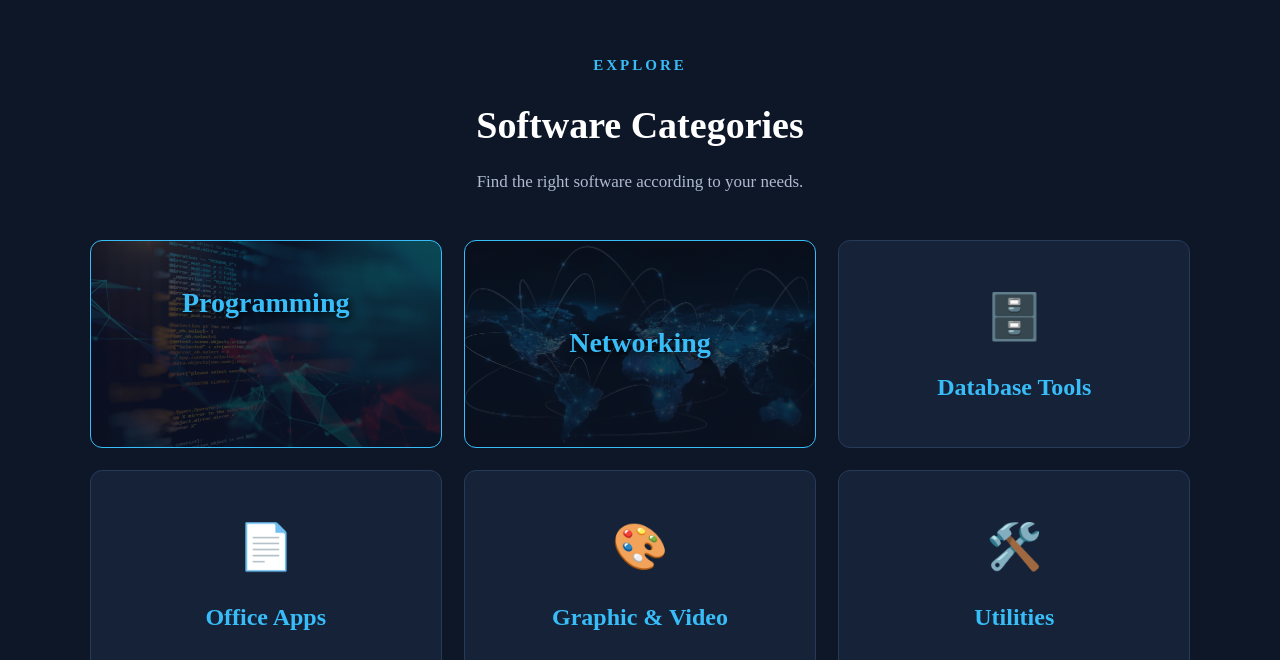
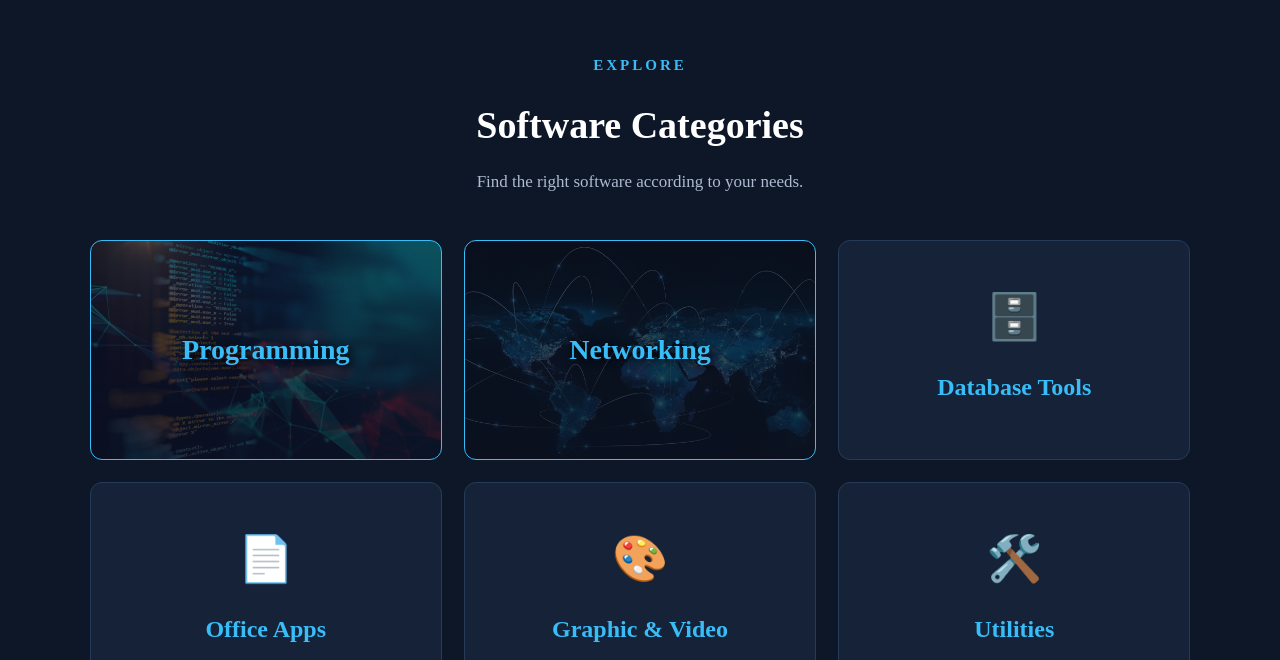
Before and after one commit to kainthg/Software-Hub, a plain HTML site: page index.html in a window 1280 px wide. Shown: the part 657-1317 px from the top of the page. Drawn offline with Linux system fonts and the light colour scheme.

Commit message:
Update index.html

```diff
--- a/index.html
+++ b/index.html
@@ -43,27 +43,33 @@
 
             <div class="category-grid">
 
-                              <a href="./programming.html" class="category-card" style="
-                    background: linear-gradient(rgba(11, 17, 32, 0.75), rgba(11, 17, 32, 0.85)), url('./code-bg.jpg');
-                    background-size: cover;
-                    background-position: center;
-                    border: 1px solid #38bdf8;
-                ">
-                    <h3 style="text-shadow: 2px 2px 8px rgba(0,0,0,1); font-size: 28px; margin: 0;">Programming</h3>
-                </a>
-
-                <a href="./networking.html" class="category-card" style="
-                    background: linear-gradient(rgba(11, 17, 32, 0.65), rgba(11, 17, 32, 0.85)), url('./network-bg.jpg');
+                        <a href="./programming.html" class="category-card" style="
+                    background: linear-gradient(rgba(11, 17, 32, 0.7), rgba(11, 17, 32, 0.85)), url('./code-bg.jpg');
                     background-size: cover;
                     background-position: center;
                     border: 1px solid #38bdf8;
                     display: flex;
                     align-items: center;
                     justify-content: center;
-                    min-height: 200px;
+                    min-height: 220px;
                 ">
-                    <h3 style="text-shadow: 2px 2px 8px rgba(0,0,0,1); font-size: 28px; margin: 0;">Networking</h3>
+                    <h3 style="text-shadow: 2px 2px 8px rgba(0,0,0,1); font-size: 28px; margin: 0; text-align: center;">Programming</h3>
                 </a>
+
+
+                             <a href="./networking.html" class="category-card" style="
+                    background: linear-gradient(rgba(11, 17, 32, 0.7), rgba(11, 17, 32, 0.85)), url('./network-bg.jpg');
+                    background-size: cover;
+                    background-position: center;
+                    border: 1px solid #38bdf8;
+                    display: flex;
+                    align-items: center;
+                    justify-content: center;
+                    min-height: 220px;
+                ">
+                    <h3 style="text-shadow: 2px 2px 8px rgba(0,0,0,1); font-size: 28px; margin: 0; text-align: center;">Networking</h3>
+                </a>
+
 
                 <a href="./database.html" class="category-card">
                     <div class="category-icon">🗄️</div>
```
